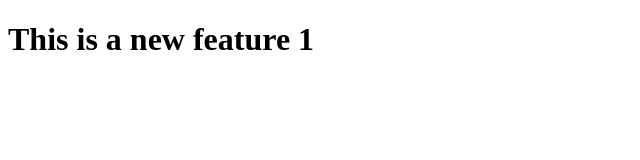
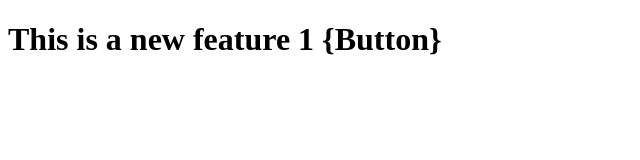
Before and after one commit to shrinathhirugade7/LocalRepo, a plain HTML site: page index.html in a window 1280 px wide. Shown: the whole page, without its empty margins (0-640 px from the left). Drawn offline with Linux system fonts and the light colour scheme.

```diff
--- a/index.html
+++ b/index.html
@@ -6,6 +6,6 @@
     <title>Document</title>
 </head>
 <body>
-    <h1>This is a new feature 1</h1>
+    <h1>This is a new feature 1 {Button}</h1>
 </body>
 </html>
```
